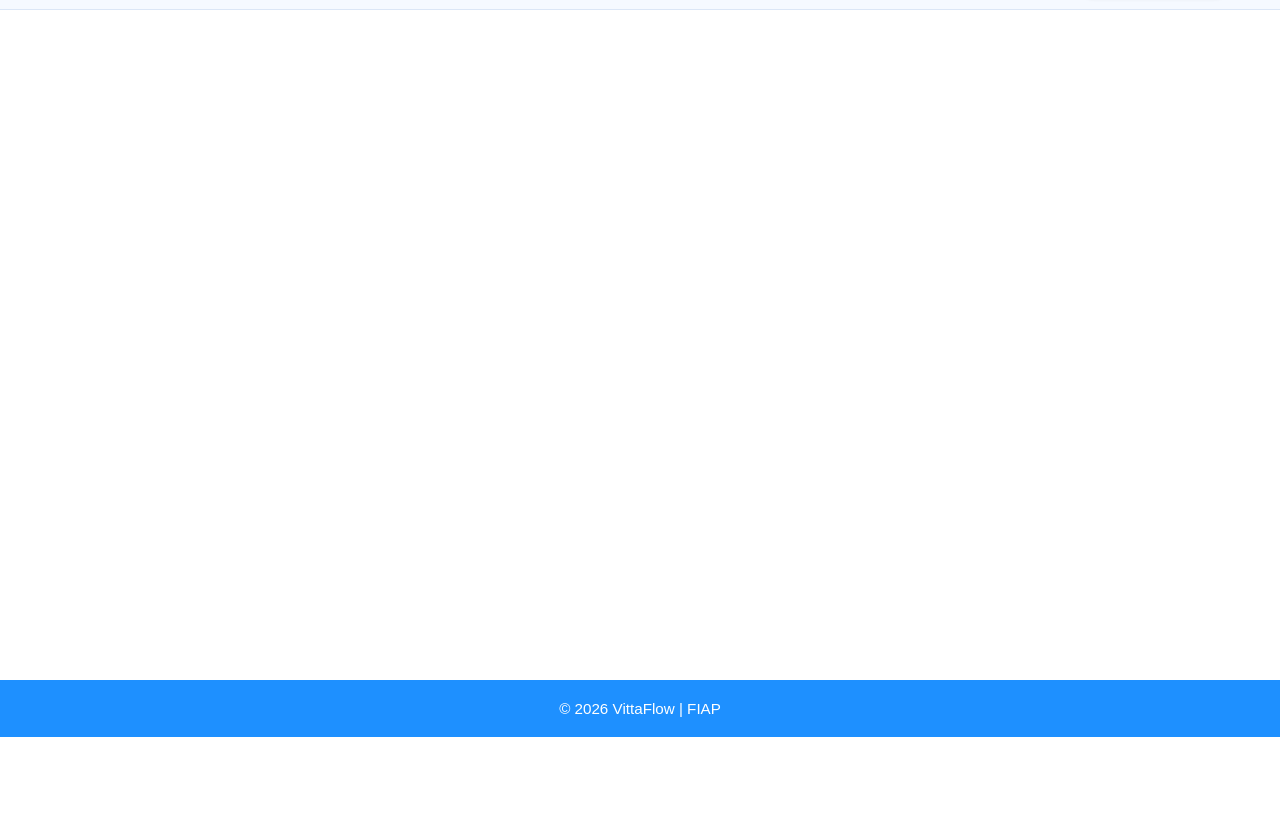
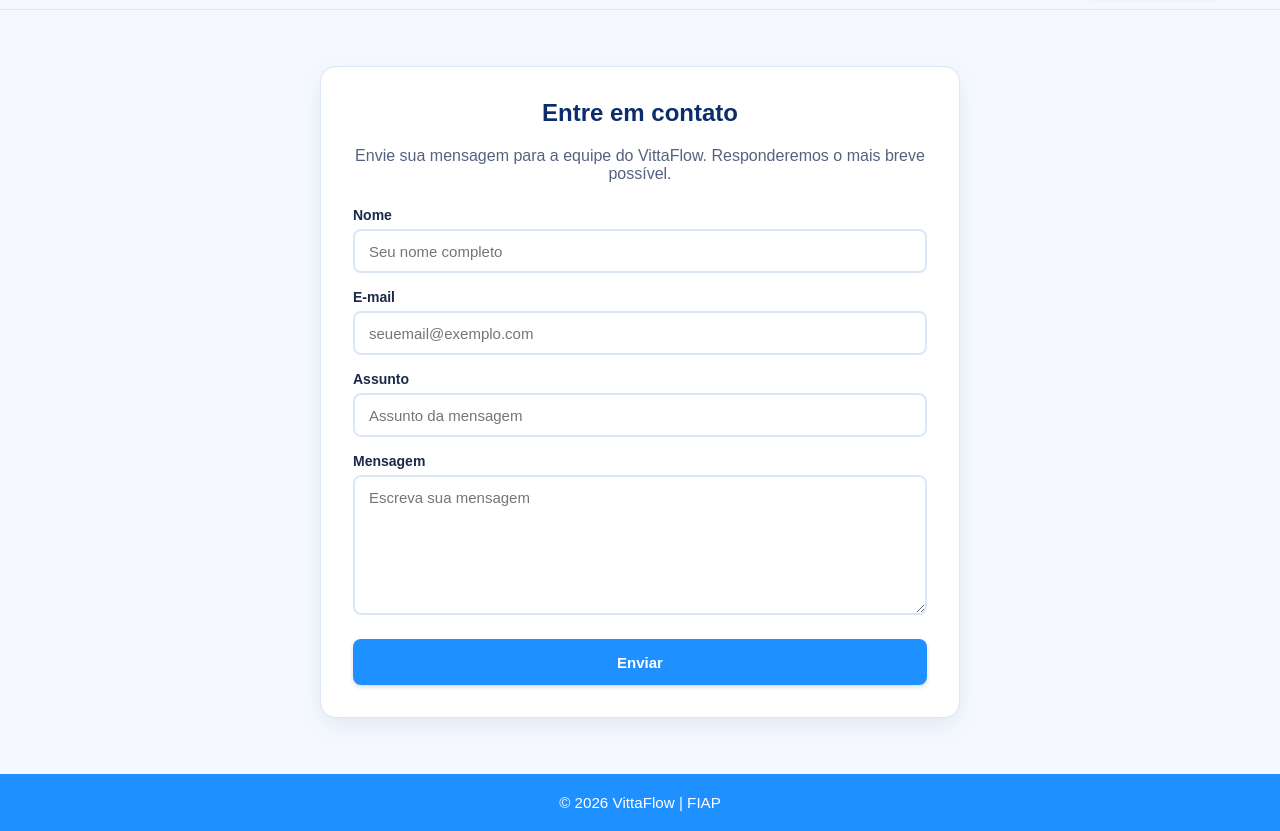
Before and after one commit to LosCraquitos/VittaFlow, a plain HTML site: page contato.html in a window 1280 px wide. Shown: the part 63-894 px from the top of the page. Before the commit the page ends 800 px from the top, so only its background shows below. Drawn offline with Linux system fonts and the light colour scheme.

Commit message:
adiciona contato

```diff
--- a/contato.html
+++ b/contato.html
@@ -4,10 +4,12 @@
 <head>
     <meta charset="UTF-8">
     <meta name="viewport" content="width=device-width, initial-scale=1.0">
+    <meta name="description" content="Entre em contato com a equipe do VittaFlow. Envie dúvidas, sugestões ou mensagens.">
     <link rel="stylesheet" href="./css/style.css">
+    <link rel="stylesheet" href="./css/contato.css">
     <link rel="icon" type="image/x-icon" href="assets/icons/logo.ico">
     <link rel="preconnect" href="https://fonts.googleapis.com">
-    <title>VittaFlow | Home</title>
+    <title>Contato | VittaFlow</title>
 </head>
 
 <body>
@@ -33,6 +35,7 @@
                 <li><a href="./contato.html" class="ativo">Contato</a></li>
                 <li><a href="./vagas.html">Vagas</a></li>
                 <li><a href="./vacinas.html">Vacinas</a></li>
+                <li class="menu-login"><a href="login.html" class="btn">Entrar</a></li>
             </ul>
         </nav>
 
@@ -42,12 +45,41 @@
     </header>
 
     <main>
+        <section class="secao-contato">
+            <form class="form-contato" action="#" method="post">
+                <h2>Entre em contato</h2>
+                <p>Envie sua mensagem para a equipe do VittaFlow. Responderemos o mais breve possível.</p>
 
+                <label for="nome">
+                    Nome
+                    <input type="text" id="nome" name="nome" placeholder="Seu nome completo" required>
+                </label>
+
+                <label for="email">
+                    E-mail
+                    <input type="email" id="email" name="email" placeholder="seuemail@exemplo.com" required>
+                </label>
+
+                <label for="assunto">
+                    Assunto
+                    <input type="text" id="assunto" name="assunto" placeholder="Assunto da mensagem" required>
+                </label>
+
+                <label for="mensagem">
+                    Mensagem
+                    <textarea id="mensagem" name="mensagem" placeholder="Escreva sua mensagem" required></textarea>
+                </label>
+
+                <button type="submit" class="btn">Enviar</button>
+            </form>
+        </section>
     </main>
 
     <footer>
         <p>© 2026 VittaFlow | FIAP</p>
     </footer>
+
+    <script src="./js/script.js"></script>
 </body>
 
 </html>
--- /dev/null
+++ b/css/contato.css
@@ -0,0 +1,80 @@
+/* Formulário de contato */
+.secao-contato {
+  display: flex;
+  justify-content: center;
+  padding: 56px 24px;
+  background-color: var(--cinza-claro);
+}
+
+.form-contato {
+  width: 100%;
+  max-width: 640px;
+  background-color: var(--branco);
+  border: 1px solid var(--borda);
+  border-radius: 16px;
+  box-shadow: 0 8px 24px rgba(11, 45, 107, 0.08);
+  padding: 32px;
+  display: flex;
+  flex-direction: column;
+  gap: 16px;
+}
+
+.form-contato h2 {
+  font-size: 24px;
+  text-align: center;
+  margin-bottom: 4px;
+}
+
+.form-contato p {
+  text-align: center;
+  color: var(--texto-suave);
+  margin-bottom: 8px;
+}
+
+.form-contato label {
+  display: flex;
+  flex-direction: column;
+  gap: 6px;
+  font-weight: 600;
+  font-size: 14px;
+  color: var(--texto);
+}
+
+.form-contato input,
+.form-contato textarea {
+  width: 100%;
+  padding: 12px 14px;
+  border: 2px solid var(--borda);
+  border-radius: 8px;
+  font-family: inherit;
+  font-size: 15px;
+  color: var(--texto);
+  background-color: var(--branco);
+}
+
+.form-contato input {
+  height: 44px;
+}
+
+.form-contato textarea {
+  min-height: 140px;
+  resize: vertical;
+}
+
+.form-contato input:focus,
+.form-contato textarea:focus {
+  outline: none;
+  border-color: var(--azul-saude);
+  box-shadow: none;
+}
+
+.form-contato .btn {
+  width: 100%;
+  margin-top: 8px;
+}
+
+@media (max-width: 768px) {
+  .form-contato {
+    padding: 24px 20px;
+  }
+}
--- a/css/login.css
+++ b/css/login.css
@@ -69,7 +69,7 @@
   width: 100%;
   height: 44px;
   padding: 0 14px;
-  border: 3px solid var(--borda);
+  border: 2px solid var(--borda);
   border-radius: 8px;
   font-family: inherit;
   font-size: 15px;
@@ -79,8 +79,8 @@
 
 .auth-form input:focus {
   outline: none;
-  border-color: var(--azul-tech);
-  box-shadow: 0 0 0 3px rgba(30, 144, 255, 0.15);
+  border-color: var(--azul-saude);
+  box-shadow: none;
 }
 
 .auth-form .btn {
--- a/css/style.css
+++ b/css/style.css
@@ -108,6 +108,10 @@ header ul {
   border-bottom-color: var(--azul-tech);
 }
 
+.menu-login {
+  display: none;
+}
+
 .botoes-direita {
   display: flex;
   align-items: center;
@@ -136,13 +140,11 @@ button,
   cursor: pointer;
   border: none;
   box-shadow: 0 2px 4px rgba(0, 0, 0, 0.15);
-  transition: background-color 0.2s, transform 0.2s;
 }
 
 button:hover,
 .btn:hover {
   background-color: var(--azul-hover);
-  transform: translateY(-1px);
 }
 
 .btn-secundario {
@@ -207,17 +209,6 @@ button:hover,
   transition: transform 0.3s, opacity 0.3s;
 }
 
-.btn-menu.aberto span:nth-child(1) {
-  transform: translateY(8px) rotate(45deg);
-}
-
-.btn-menu.aberto span:nth-child(2) {
-  opacity: 0;
-}
-
-.btn-menu.aberto span:nth-child(3) {
-  transform: translateY(-8px) rotate(-45deg);
-}
 
 /* Layout Principal (Main / Hero) */
 main {
@@ -265,7 +256,6 @@ main {
   min-height: 320px;
   background-color: var(--cinza-claro);
   border-radius: 16px;
-  flex-shrink: 0;
 }
 
 .img-hero {
@@ -662,6 +652,15 @@ button:focus-visible {
     gap: 16px;
   }
 
+  .menu-login {
+    display: block;
+    margin-top: 8px;
+  }
+
+  .menu-login .btn {
+    width: 100%;
+  }
+
   .botoes-direita {
     display: none;
   }
```
Also changed, not shown: faq.html (+1 -0 lines), index.html (+1 -0 lines), integrantes.html (+1 -0 lines), login.html (+1 -0 lines), sobre.html (+1 -0 lines), vacinas.html (+1 -0 lines), vagas.html (+2 -1 lines).
